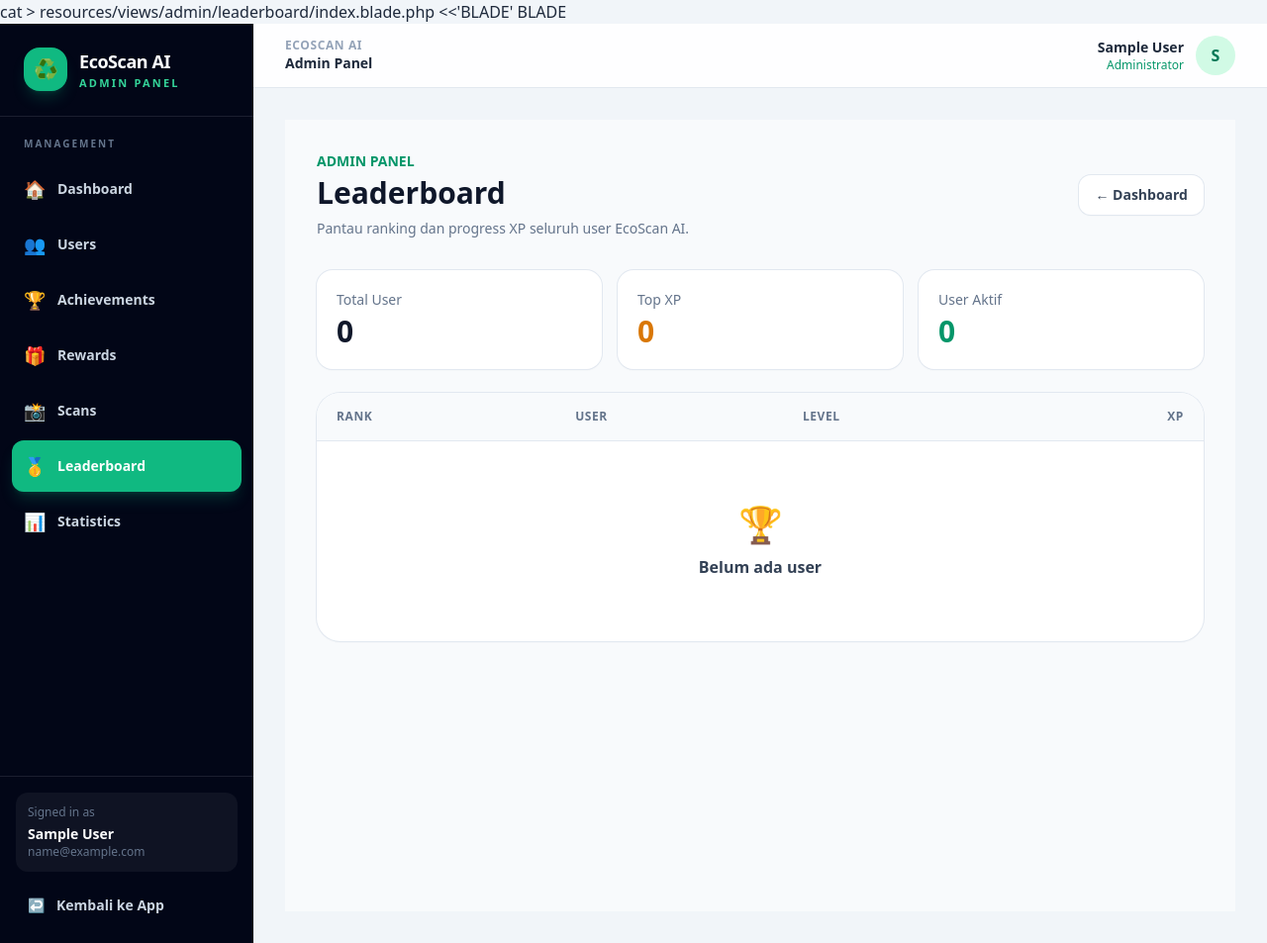
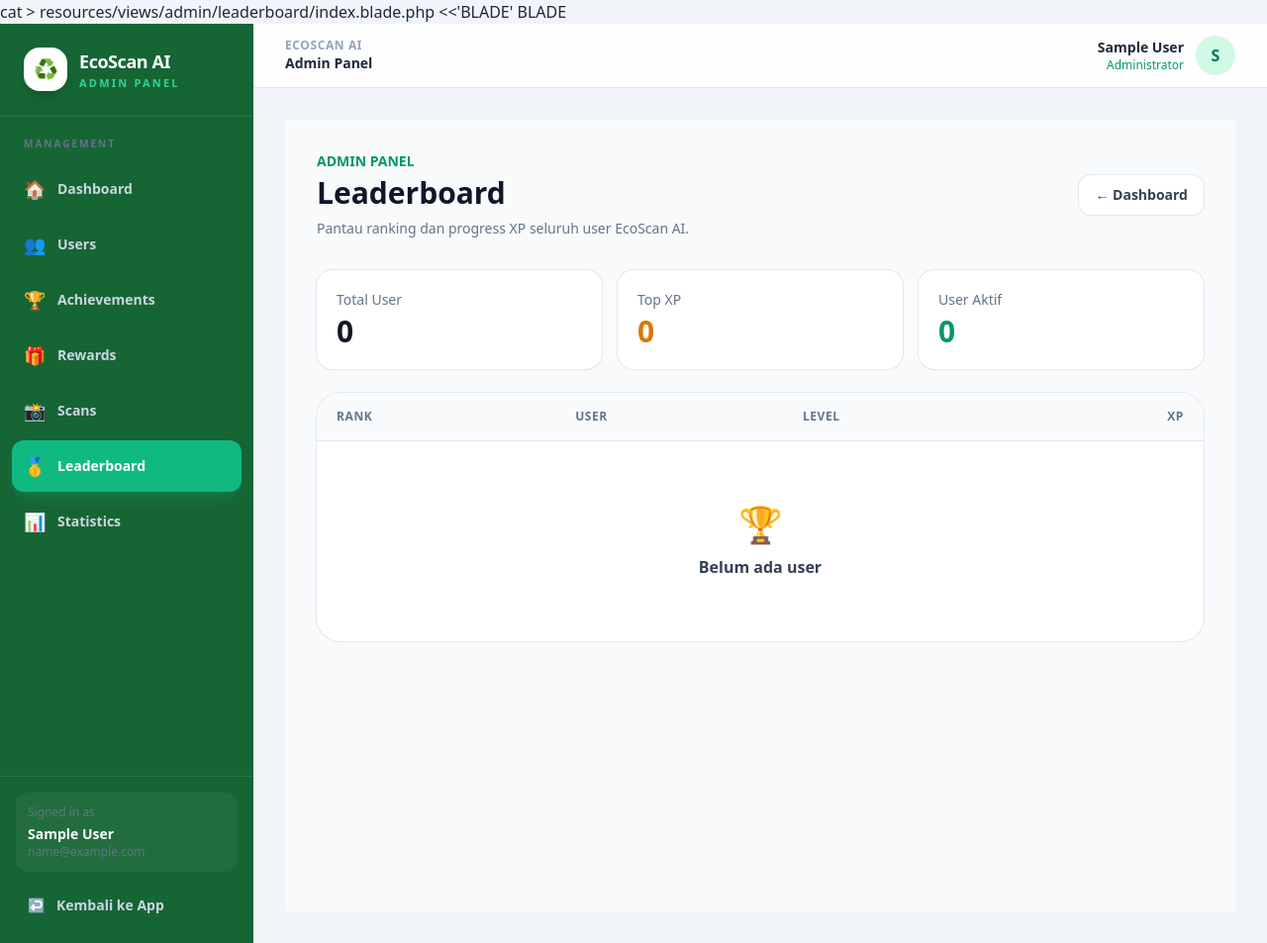
Before and after one commit to Balwe38/Hari_Guru_Project, a Laravel app: page /admin/leaderboard in a window 1280 px wide. Shown: the whole page at 99% size. Run offline with Laravel 12, Linux system fonts and the light colour scheme; the visitor is signed in with stand-in values (Sample User, id 1); data that the repository does not hold is empty; some libraries are stand-ins or nearby versions.

Commit message:
Improve admin navbar branding

```diff
--- a/resources/views/layouts/admin.blade.php
+++ b/resources/views/layouts/admin.blade.php
@@ -15,7 +15,7 @@
 <div class="min-h-screen lg:flex">
 
     {{-- SIDEBAR --}}
-    <aside class="w-full shrink-0 bg-slate-950 text-white lg:min-h-screen lg:w-64">
+    <aside class="w-full shrink-0 bg-green-800 text-white lg:min-h-screen lg:w-64">
 
         <div class="flex h-full flex-col">
 
@@ -24,9 +24,9 @@
                 <a href="{{ route('admin.dashboard') }}"
                    class="flex items-center gap-3">
 
-                    <div class="flex h-11 w-11 items-center justify-center rounded-2xl bg-emerald-500 text-xl shadow-lg shadow-emerald-500/20">
-                        ♻
-                    </div>
+                    <div class="flex h-11 w-11 items-center justify-center rounded-2xl bg-white text-xl text-green-800 shadow-lg">
+    ♻
+</div>
 
                     <div>
                         <p class="text-lg font-black tracking-tight">
```
